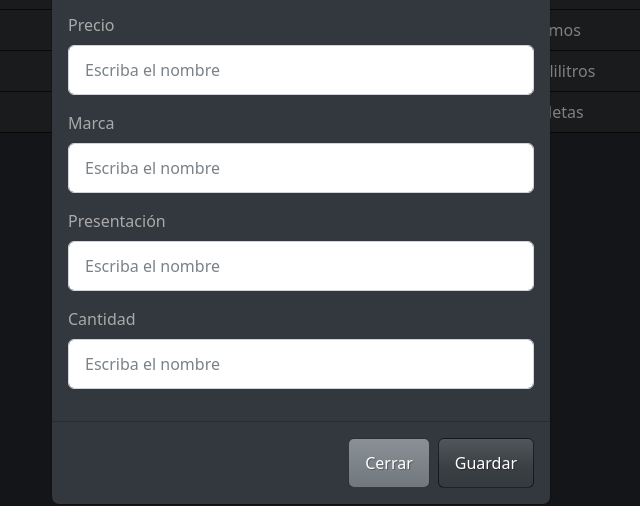
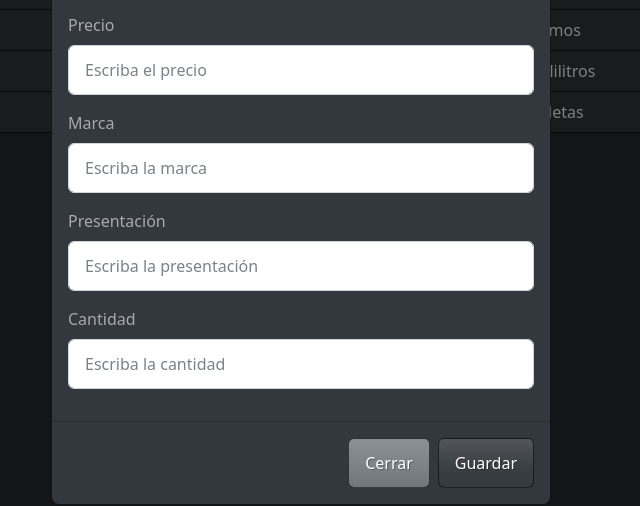
Before and after one commit to sebasmund/Taller3, a plain HTML site: page index.html in a window 1280 px wide. Both pictures are taken after a click on the button "Nuevo Medicamento". Shown: the part 193-699 px from the top of the page, 339-979 px from the left. Drawn offline with nearby package versions, Linux system fonts and the light colour scheme.

Commit message:
Scripts, Placeholders y código sobrante
Se agregaron los scripts, se arregló los placeholders del formulario, los cuales mostraban información incorrecta, y se eliminó el código sobrante del ejemplo del e-mails.

```diff
--- a/index.html
+++ b/index.html
@@ -84,23 +84,23 @@
                             <form>
                                 <div class="mb-3">
                                   <label for="Nombre" class="form-label">Nombre</label>
-                                  <input type="text" class="form-control" id="Nombre" aria-describedby="emailHelp" placeholder="Escriba el nombre">
+                                  <input type="text" class="form-control" id="Nombre" placeholder="Escriba el nombre">
                                 </div>
                                 <div class="mb-3">
                                   <label for="Precio" class="form-label">Precio</label>
-                                  <input type="text" class="form-control" id="Precio" placeholder="Escriba el nombre">
+                                  <input type="text" class="form-control" id="Precio" placeholder="Escriba el precio">
                                 </div>
                                 <div class="mb-3">
                                   <label for="Marca" class="form-label">Marca</label>
-                                  <input type="text" class="form-control" id="Marca" aria-describedby="emailHelp" placeholder="Escriba el nombre">
+                                  <input type="text" class="form-control" id="Marca" placeholder="Escriba la marca">
                                 </div>
                                 <div class="mb-3">
                                   <label for="Presentacion" class="form-label">Presentación</label>
-                                  <input type="text" class="form-control" id="Presentación" aria-describedby="emailHelp" placeholder="Escriba el nombre">
+                                  <input type="text" class="form-control" id="Presentación" placeholder="Escriba la presentación">
                                 </div>
                                 <div class="mb-3">
                                   <label for="Cantidad" class="form-label">Cantidad</label>
-                                  <input type="text" class="form-control" id="Cantidad" aria-describedby="emailHelp" placeholder="Escriba el nombre">
+                                  <input type="text" class="form-control" id="Cantidad" placeholder="Escriba la cantidad">
                                 </div>
                               </form>
                         </div>
@@ -111,9 +111,6 @@
                       </div>
                     </div>
                   </div>
-                  <script src="https://code.jquery.com/jquery-3.6.4.js" integrity="sha256-a9jBBRygX1Bh5lt8GZjXDzyOB+bWve9EiO7tROUtj/E=" crossorigin="anonymous"></script>
-                  <script src="js/function.js"></script>
-                  <script src="https://cdn.jsdelivr.net/npm/bootstrap@5.3.0-alpha1/dist/js/bootstrap.bundle.min.js" integrity="sha384-w76AqPfDkMBDXo30jS1Sgez6pr3x5MlQ1ZAGC+nuZB+EYdgRZgiwxhTBTkF7CXvN" crossorigin="anonymous"></script>
             </div>
         </div>
         <footer>
@@ -123,5 +120,8 @@
             <li>Miguel Méndez</li>
           </ul>
         </footer>
+        <script src="https://code.jquery.com/jquery-3.6.4.js" integrity="sha256-a9jBBRygX1Bh5lt8GZjXDzyOB+bWve9EiO7tROUtj/E=" crossorigin="anonymous"></script>
+        <script src="js/functions.js"></script>
+        <script src="https://cdn.jsdelivr.net/npm/bootstrap@5.3.0-alpha1/dist/js/bootstrap.bundle.min.js" integrity="sha384-w76AqPfDkMBDXo30jS1Sgez6pr3x5MlQ1ZAGC+nuZB+EYdgRZgiwxhTBTkF7CXvN" crossorigin="anonymous"></script>
   </body>
 </html>
```
